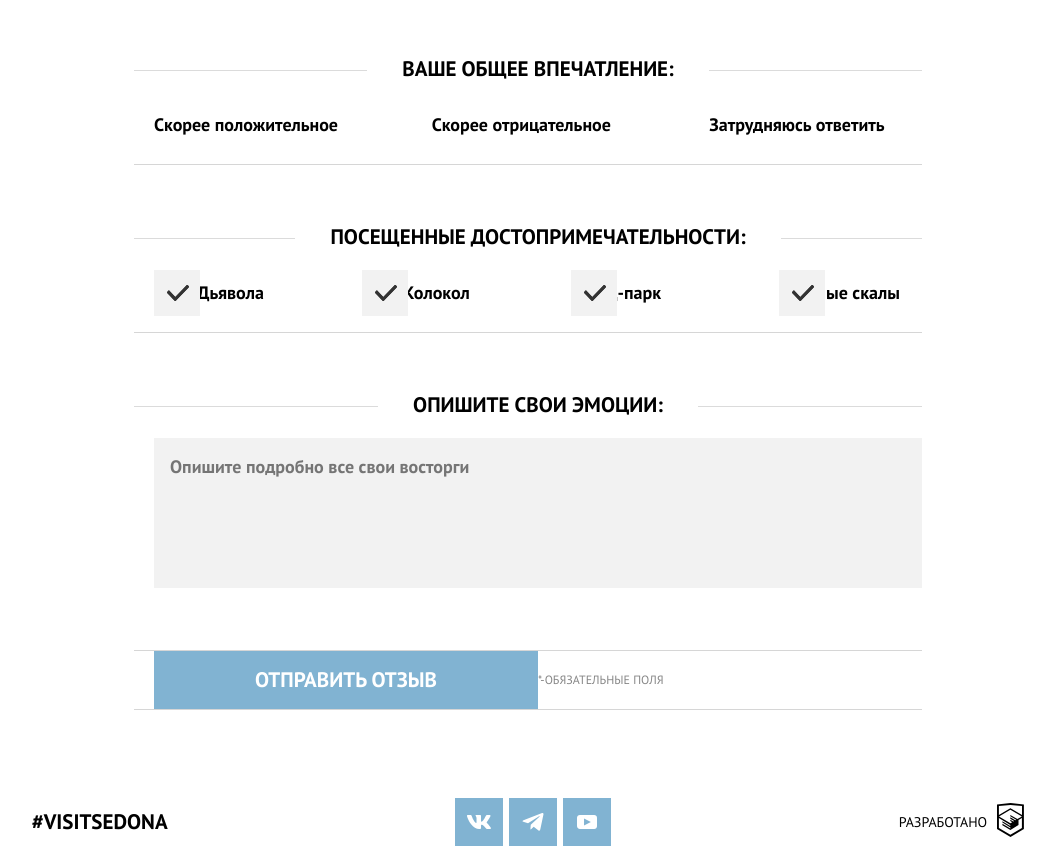
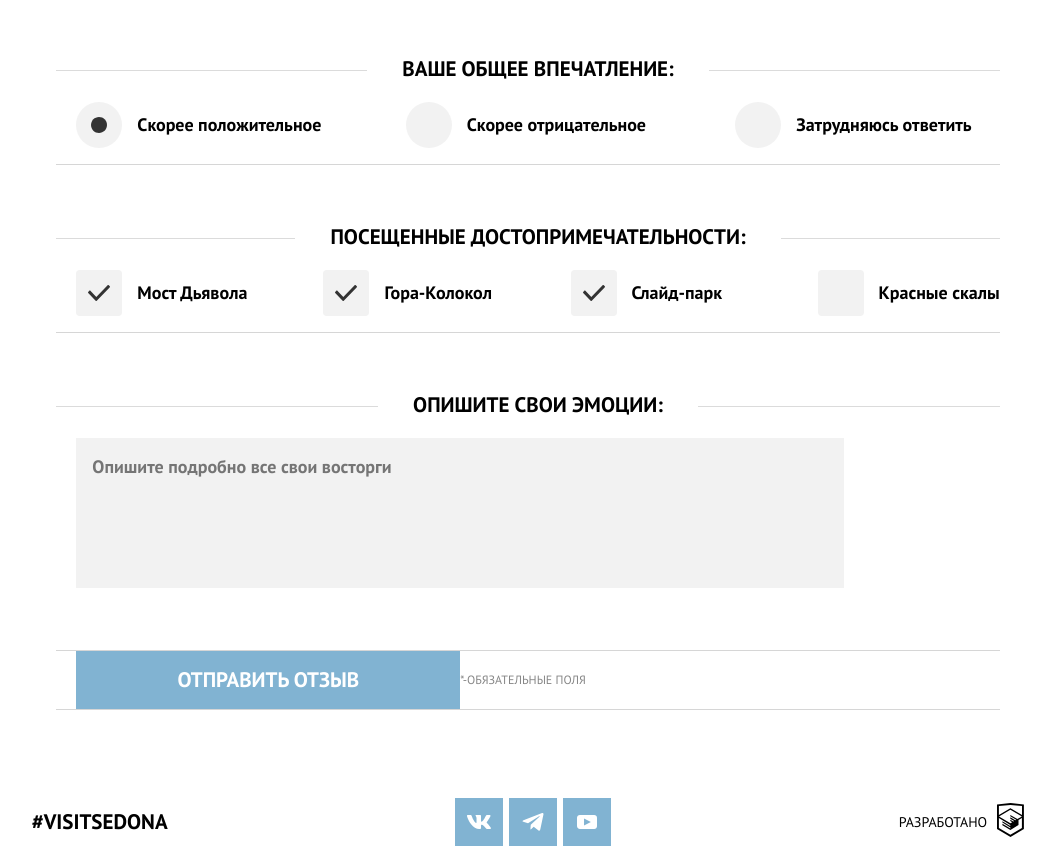
Before and after one commit to htmlacademy-adaptive/28490-sedona-25, a website: page source/form.html in a window 1280 px wide. Shown: the part 1013-1869 px from the top of the page, without its empty margins (112-1167 px from the left). Drawn offline with nearby package versions, Linux system fonts and the light colour scheme; files that its build step writes are made by us from their sources.

Commit message:
Адаптация

```diff
--- a/source/form.html
+++ b/source/form.html
@@ -92,21 +92,18 @@
             <li class="form__options-item">
               <input class="form__options-input form__options-input--radio" type="radio" name="feedback" value="положительное"
                 id="filter-positive" checked="">
-              <span class="form__options-mark"></span>
               <label class="form__options-label form__options-label--radio" for="filter-positive">Скорее
                 положительное</label>
             </li>
             <li class="form__options-item">
               <input class="form__options-input form__options-input--radio" type="radio" name="feedback" value="отрицательное"
                 id="filter-negative">
-              <span class="form__options-mark"></span>
               <label class="form__options-label form__options-label--radio" for="filter-negative">Скорее
                 отрицательное</label>
             </li>
             <li class="form__options-item">
               <input class="form__options-input form__options-input--radio" type="radio" name="feedback" value="затрудняюсь"
                 id="filter-difficult">
-              <span class="form__options-mark"></span>
               <label class="form__options-label form__options-label--radio" for="filter-difficult">Затрудняюсь
                 ответить</label>
             </li>
@@ -118,25 +115,21 @@
             <li class="form__options-item">
               <input class="form__options-input form__options-input--checkbox" type="checkbox" name="attractions" value="мост-дьявола"
                 id="devil-bridge" checked="">
-              <span class="form__options-mark--checkbox"></span>
               <label class="form__options-label form__options-label--check" for="devil-bridge">Мост Дьявола</label>
             </li>
             <li class="form__options-item">
               <input class="form__options-input form__options-input--checkbox" type="checkbox" name="attractions" value="гора-колокол"
                 id="bell-mountain" checked="">
-              <span class="form__options-mark--checkbox"></span>
               <label class="form__options-label form__options-label--check" for="bell-mountain">Гора-Колокол</label>
             </li>
             <li class="form__options-item">
               <input class="form__options-input form__options-input--checkbox" type="checkbox" name="attractions" value="Слайд-парк"
                 id="slide-park" checked="">
-              <span class="form__options-mark--checkbox"></span>
               <label class="form__options-label form__options-label--check" for="slide-park">Слайд-парк</label>
             </li>
             <li class="form__options-item">
               <input class="form__options-input form__options-input--checkbox" type="checkbox" name="attractions"
                 value="Красные-скалы" id="red-rocks">
-              <span class="form__options-mark--checkbox"></span>
               <label class="form__options-label form__options-label--check" for="red-rocks">Красные скалы</label>
             </li>
           </ul>
--- a/source/sass/blocks/form.scss
+++ b/source/sass/blocks/form.scss
@@ -57,6 +57,62 @@
   font-weight: 700;
   font-size: 18px;
   line-height: 26px;
+}
+
+.form__options-mark {
+  background-color: #2d1f1f;
+}
+
+.form__options-input {
+  position: absolute;
+  z-index: -1;
+  opacity: 0;
+}
+
+.form__options-input + label {
+  display: inline-flex;
+  align-items: center;
+  user-select: none;
+}
+
+.form__options-input--radio + label::before {
+  content: "";
+  display: inline-block;
+  width: 46px;
+  height: 46px;
+  flex-shrink: 0;
+  flex-grow: 0;
+  border: none;
+  background-color: #f2f2f2;
+  border-radius: 50%;
+  background-repeat: no-repeat;
+  background-position: center center;
+  margin-right: 15px;
+}
+
+.form__options-input--radio:checked + label::before {
+  background-image: url("../img/checked-radio.svg");
+  background-size: 16px 16px;
+}
+
+.form__options-input--checkbox + label::before {
+  content: "";
+  display: inline-block;
+  width: 46px;
+  height: 46px;
+  flex-shrink: 0;
+  flex-grow: 0;
+  border: none;
+  background-color: #f2f2f2;
+  border-radius: 4px;
+  background-repeat: no-repeat;
+  background-position: center center;
+  margin-right: 15px;
+}
+
+.form__options-input--checkbox:checked + label::before {
+  background-image: url("../img/checked-checkbox.svg");
+  background-size: 22px 16px;
 }
 
 .form__options-item {
```
